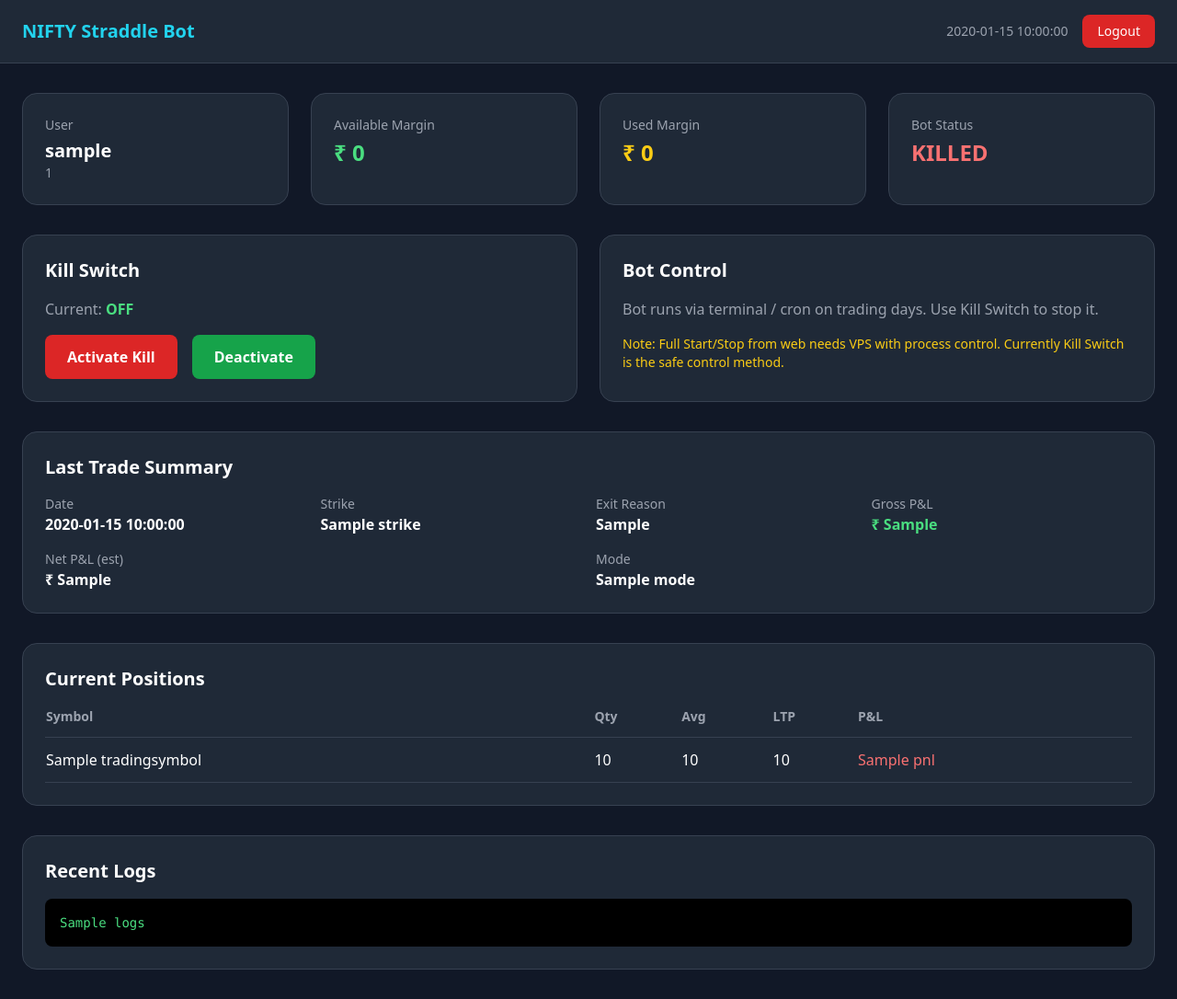
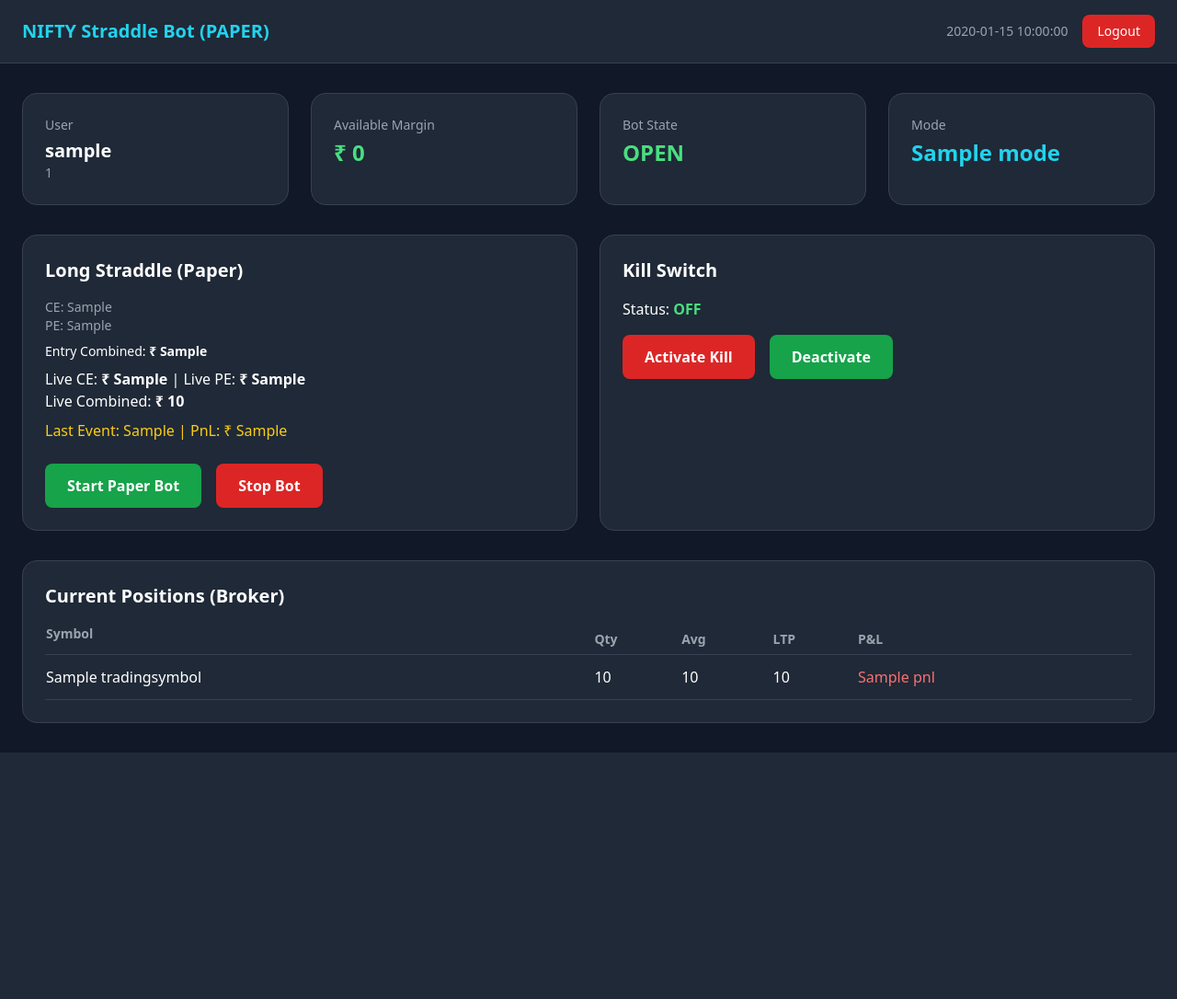
Before and after one commit to Darshanva/nifty-straddle-bot, a FastAPI app: template app/templates/dashboard.html in a window 1280 px wide. Shown: the whole page at 92% size. After the commit the page ends 818 px from the top, so only its background shows below. Run offline with FastAPI, Linux system fonts and the light colour scheme; the template is opened without the code that fills it: most values are stand-ins (such as "Sample title", 1, 10 or a date in 2020); some libraries are stand-ins or nearby versions.

Commit message:
Paper mode with live prices and ATM selection

```diff
--- a/app/main.py
+++ b/app/main.py
@@ -1,24 +1,20 @@
-from fastapi import FastAPI, Request, Form, HTTPException
-from fastapi.responses import RedirectResponse, HTMLResponse, JSONResponse
+from fastapi import FastAPI, Request, Form
+from fastapi.responses import RedirectResponse, HTMLResponse
 from fastapi.templating import Jinja2Templates
 from starlette.middleware.sessions import SessionMiddleware
 from pathlib import Path
-import os
-import json
-import subprocess
-from datetime import datetime
+from datetime import datetime, date
 from zoneinfo import ZoneInfo
 from kiteconnect import KiteConnect
+from app.bot_manager import bot_manager
+import math
 
 BASE_DIR = Path(__file__).resolve().parent.parent
 TEMPLATES_DIR = Path(__file__).resolve().parent / "templates"
-LOG_DIR = BASE_DIR / "logs"
-STATE_DIR = BASE_DIR / "state"
 KILL_FILE = BASE_DIR / "KILL_SWITCH"
 
 app = FastAPI(title="NIFTY Straddle Bot")
-app.add_middleware(SessionMiddleware, secret_key="nifty-straddle-secret-key-change-this-in-production-98765")
-
+app.add_middleware(SessionMiddleware, secret_key="nifty-straddle-secret-key-98765")
 templates = Jinja2Templates(directory=str(TEMPLATES_DIR))
 IST = ZoneInfo("Asia/Kolkata")
 
@@ -33,47 +29,50 @@
     return kite
 
 
-def get_latest_summary():
-    if not LOG_DIR.exists():
-        return None
-    files = sorted(LOG_DIR.glob("summary_*.json"), reverse=True)
-    if not files:
-        return None
-    try:
-        with open(files[0], encoding="utf-8") as f:
-            return json.load(f)
-    except:
-        return None
+def get_atm_straddle(kite):
+    """Fetch live Nifty spot and select ATM CE + PE"""
+    spot = kite.ltp(["NSE:NIFTY 50"])["NSE:NIFTY 50"]["last_price"]
+    step = 50
+    atm = int(math.floor(spot / step + 0.5) * step)
 
+    instruments = kite.instruments("NFO")
+    today = date.today()
 
-def get_latest_logs(n=80):
-    if not LOG_DIR.exists():
-        return "No logs yet."
-    files = sorted(LOG_DIR.glob("straddle_*.log"), reverse=True)
-    if not files:
-        return "No logs yet."
-    try:
-        content = files[0].read_text(encoding="utf-8")
-        lines = content.strip().splitlines()
-        return "\n".join(lines[-n:])
-    except:
-        return "Could not read logs."
+    # Filter Nifty options
+    options = [
+        i for i in instruments
+        if i["name"] == "NIFTY"
+        and i["segment"] == "NFO-OPT"
+        and i["instrument_type"] in ("CE", "PE")
+        and i["expiry"] >= today
+    ]
 
+    # Nearest expiry
+    expiries = sorted(set(i["expiry"] for i in options))
+    if not expiries:
+        raise Exception("No expiry found")
+    expiry = expiries[0]
 
-def get_bot_status():
-    if KILL_FILE.exists():
-        return "KILLED", "Kill switch is active"
-    if not STATE_DIR.exists():
-        return "IDLE", "No state found"
-    states = sorted(STATE_DIR.glob("state_*.json"), reverse=True)
-    if not states:
-        return "IDLE", "No state found"
-    try:
-        with open(states[0]) as f:
-            data = json.load(f)
-        return data.get("status", "IDLE"), data
-    except:
-        return "IDLE", {}
+    ce = next((i for i in options if i["strike"] == atm and i["expiry"] == expiry and i["instrument_type"] == "CE"), None)
+    pe = next((i for i in options if i["strike"] == atm and i["expiry"] == expiry and i["instrument_type"] == "PE"), None)
+
+    if not ce or not pe:
+        raise Exception(f"ATM {atm} CE/PE not found")
+
+    # Live LTP
+    quotes = kite.ltp([f"NFO:{ce['tradingsymbol']}", f"NFO:{pe['tradingsymbol']}"])
+    ce_ltp = quotes[f"NFO:{ce['tradingsymbol']}"]["last_price"]
+    pe_ltp = quotes[f"NFO:{pe['tradingsymbol']}"]["last_price"]
+
+    return {
+        "spot": spot,
+        "atm": atm,
+        "expiry": str(expiry),
+        "ce": ce,
+        "pe": pe,
+        "ce_ltp": ce_ltp,
+        "pe_ltp": pe_ltp,
+    }
 
 
 @app.get("/", response_class=HTMLResponse)
@@ -115,17 +114,33 @@
     kite = get_kite(request)
     if not kite:
         return RedirectResponse("/")
+
     try:
         profile = kite.profile()
         margins = kite.margins()
         positions = kite.positions().get("net", [])
     except Exception as e:
-        return HTMLResponse(f"<h2>Token expired or error: {e}</h2><a href='/logout'>Login again</a>")
+        return HTMLResponse(f"<h2>Token expired: {e}</h2><a href='/logout'>Login again</a>")
 
     equity = margins.get("equity", {})
-    status, state_data = get_bot_status()
-    summary = get_latest_summary()
-    logs = get_latest_logs()
+    bot = bot_manager.get_status()
+
+    # Live price update if bot is running
+    live_ce = None
+    live_pe = None
+    event = None
+    if bot_manager.running and bot_manager.ce_symbol and bot_manager.pe_symbol:
+        try:
+            quotes = kite.ltp([
+                f"NFO:{bot_manager.ce_symbol}",
+                f"NFO:{bot_manager.pe_symbol}"
+            ])
+            live_ce = quotes[f"NFO:{bot_manager.ce_symbol}"]["last_price"]
+            live_pe = quotes[f"NFO:{bot_manager.pe_symbol}"]["last_price"]
+            event = bot_manager.on_prices(live_ce, live_pe)
+            bot = bot_manager.get_status()  # refresh after tick
+        except:
+            pass
 
     return templates.TemplateResponse(
         request=request,
@@ -134,18 +149,48 @@
             "profile": profile,
             "equity": equity,
             "positions": positions,
-            "bot_status": status,
-            "summary": summary,
-            "logs": logs,
+            "bot": bot,
+            "live_ce": live_ce,
+            "live_pe": live_pe,
+            "event": event,
             "kill_active": KILL_FILE.exists(),
             "now": datetime.now(IST).strftime("%Y-%m-%d %H:%M:%S IST")
         }
     )
 
 
+@app.post("/bot/start")
+async def start_bot(request: Request):
+    kite = get_kite(request)
+    if not kite:
+        return RedirectResponse("/")
+
+    try:
+        data = get_atm_straddle(kite)
+        bot_manager.start_paper(
+            ce_symbol=data["ce"]["tradingsymbol"],
+            pe_symbol=data["pe"]["tradingsymbol"],
+            ce_token=data["ce"]["instrument_token"],
+            pe_token=data["pe"]["instrument_token"],
+            ce_price=data["ce_ltp"],
+            pe_price=data["pe_ltp"]
+        )
+    except Exception as e:
+        return HTMLResponse(f"<h2>Could not start: {e}</h2><a href='/dashboard'>Back</a>")
+
+    return RedirectResponse("/dashboard", status_code=303)
+
+
+@app.post("/bot/stop")
+async def stop_bot(request: Request):
+    bot_manager.stop()
+    return RedirectResponse("/dashboard", status_code=303)
+
+
 @app.post("/kill/activate")
 async def activate_kill(request: Request):
     KILL_FILE.touch()
+    bot_manager.stop()
     return RedirectResponse("/dashboard", status_code=303)
 
 
@@ -160,8 +205,3 @@
 async def logout(request: Request):
     request.session.clear()
     return RedirectResponse("/")
-
-
-if __name__ == "__main__":
-    import uvicorn
-    uvicorn.run("app.main:app", host="0.0.0.0", port=8000, reload=True)
--- a/app/templates/dashboard.html
+++ b/app/templates/dashboard.html
@@ -5,12 +5,11 @@
     <meta name="viewport" content="width=device-width, initial-scale=1.0">
     <title>Dashboard - NIFTY Straddle Bot</title>
     <script src="https://cdn.tailwindcss.com"></script>
-    <meta http-equiv="refresh" content="30">
+    <meta http-equiv="refresh" content="10">
 </head>
 <body class="bg-gray-900 text-white min-h-screen">
-
 <nav class="bg-gray-800 border-b border-gray-700 px-6 py-4 flex justify-between items-center">
-    <div class="text-xl font-bold text-cyan-400">NIFTY Straddle Bot</div>
+    <div class="text-xl font-bold text-cyan-400">NIFTY Straddle Bot (PAPER)</div>
     <div class="flex items-center gap-4">
         <span class="text-sm text-gray-400">{{ now }}</span>
         <a href="/logout" class="bg-red-600 hover:bg-red-700 px-4 py-2 rounded-lg text-sm">Logout</a>
@@ -31,22 +30,50 @@
             <p class="text-2xl font-bold text-green-400">₹ {{ "{:,.0f}".format(equity.net or 0) }}</p>
         </div>
         <div class="bg-gray-800 rounded-2xl p-6 border border-gray-700">
-            <h3 class="text-gray-400 text-sm mb-1">Used Margin</h3>
-            <p class="text-2xl font-bold text-yellow-400">₹ {{ "{:,.0f}".format(equity.utilised.debits if equity.utilised else 0) }}</p>
+            <h3 class="text-gray-400 text-sm mb-1">Bot State</h3>
+            <p class="text-2xl font-bold {% if bot.state == 'OPEN' %}text-green-400{% elif bot.state == 'CLOSED' %}text-red-400{% else %}text-yellow-400{% endif %}">
+                {{ bot.state }}
+            </p>
         </div>
         <div class="bg-gray-800 rounded-2xl p-6 border border-gray-700">
-            <h3 class="text-gray-400 text-sm mb-1">Bot Status</h3>
-            <p class="text-2xl font-bold {% if bot_status == 'KILLED' %}text-red-400{% elif bot_status == 'IDLE' %}text-yellow-400{% else %}text-green-400{% endif %}">
-                {{ bot_status }}
-            </p>
+            <h3 class="text-gray-400 text-sm mb-1">Mode</h3>
+            <p class="text-2xl font-bold text-cyan-400">{{ bot.mode }}</p>
         </div>
     </div>
 
-    <!-- Kill Switch + Bot Control -->
+    <!-- Live Prices + Control -->
     <div class="grid grid-cols-1 md:grid-cols-2 gap-6">
         <div class="bg-gray-800 rounded-2xl p-6 border border-gray-700">
+            <h2 class="text-xl font-bold mb-4">Long Straddle (Paper)</h2>
+
+            {% if bot.ce_symbol %}
+            <p class="text-sm text-gray-400">CE: {{ bot.ce_symbol }}</p>
+            <p class="text-sm text-gray-400 mb-2">PE: {{ bot.pe_symbol }}</p>
+            <p class="text-sm">Entry Combined: <b>₹ {{ bot.entry_combined }}</b></p>
+            {% endif %}
+
+            {% if live_ce and live_pe %}
+            <p class="mt-2">Live CE: <b>₹ {{ live_ce }}</b> | Live PE: <b>₹ {{ live_pe }}</b></p>
+            <p>Live Combined: <b>₹ {{ live_ce + live_pe }}</b></p>
+            {% endif %}
+
+            {% if bot.last_event %}
+            <p class="mt-2 text-yellow-400">Last Event: {{ bot.last_event }} | PnL: ₹ {{ bot.last_pnl }}</p>
+            {% endif %}
+
+            <div class="flex gap-4 mt-6">
+                <form method="post" action="/bot/start">
+                    <button type="submit" class="bg-green-600 hover:bg-green-700 px-6 py-3 rounded-lg font-semibold">Start Paper Bot</button>
+                </form>
+                <form method="post" action="/bot/stop">
+                    <button type="submit" class="bg-red-600 hover:bg-red-700 px-6 py-3 rounded-lg font-semibold">Stop Bot</button>
+                </form>
+            </div>
+        </div>
+
+        <div class="bg-gray-800 rounded-2xl p-6 border border-gray-700">
             <h2 class="text-xl font-bold mb-4">Kill Switch</h2>
-            <p class="text-gray-400 mb-4">Current: <span class="font-bold {% if kill_active %}text-red-400{% else %}text-green-400{% endif %}">{{ "ACTIVE" if kill_active else "OFF" }}</span></p>
+            <p class="mb-4">Status: <span class="{% if kill_active %}text-red-400{% else %}text-green-400{% endif %} font-bold">{{ "ACTIVE" if kill_active else "OFF" }}</span></p>
             <div class="flex gap-4">
                 <form method="post" action="/kill/activate">
                     <button type="submit" class="bg-red-600 hover:bg-red-700 px-6 py-3 rounded-lg font-semibold">Activate Kill</button>
@@ -56,47 +83,15 @@
                 </form>
             </div>
         </div>
-
-        <div class="bg-gray-800 rounded-2xl p-6 border border-gray-700">
-            <h2 class="text-xl font-bold mb-4">Bot Control</h2>
-            <p class="text-gray-400 mb-4">Bot runs via terminal / cron on trading days. Use Kill Switch to stop it.</p>
-            <p class="text-sm text-yellow-400">Note: Full Start/Stop from web needs VPS with process control. Currently Kill Switch is the safe control method.</p>
-        </div>
-    </div>
-
-    <!-- Last Trade Summary -->
-    <div class="bg-gray-800 rounded-2xl p-6 border border-gray-700">
-        <h2 class="text-xl font-bold mb-4">Last Trade Summary</h2>
-        {% if summary %}
-        <div class="grid grid-cols-2 md:grid-cols-4 gap-4 mb-4">
-            <div><p class="text-gray-400 text-sm">Date</p><p class="font-bold">{{ summary.date }}</p></div>
-            <div><p class="text-gray-400 text-sm">Strike</p><p class="font-bold">{{ summary.strike }}</p></div>
-            <div><p class="text-gray-400 text-sm">Exit Reason</p><p class="font-bold">{{ summary.exit_reason }}</p></div>
-            <div><p class="text-gray-400 text-sm">Gross P&L</p><p class="font-bold text-green-400">₹ {{ summary.gross_pnl }}</p></div>
-        </div>
-        <div class="grid grid-cols-2 gap-4">
-            <div><p class="text-gray-400 text-sm">Net P&L (est)</p><p class="font-bold">₹ {{ summary.net_pnl_estimate }}</p></div>
-            <div><p class="text-gray-400 text-sm">Mode</p><p class="font-bold">{{ summary.mode }}</p></div>
-        </div>
-        {% else %}
-        <p class="text-gray-400">No trade summary available yet.</p>
-        {% endif %}
     </div>
 
     <!-- Positions -->
     <div class="bg-gray-800 rounded-2xl p-6 border border-gray-700">
-        <h2 class="text-xl font-bold mb-4">Current Positions</h2>
+        <h2 class="text-xl font-bold mb-4">Current Positions (Broker)</h2>
         {% if positions %}
-        <div class="overflow-x-auto">
         <table class="w-full text-left">
             <thead class="text-gray-400 text-sm border-b border-gray-700">
-                    <tr>
-                        <th class="pb-3">Symbol</th>
-                        <th class="pb-3">Qty</th>
-                        <th class="pb-3">Avg</th>
-                        <th class="pb-3">LTP</th>
-                        <th class="pb-3">P&L</th>
-                    </tr>
+                <tr><th class="pb-3">Symbol</th><th>Qty</th><th>Avg</th><th>LTP</th><th>P&L</th></tr>
             </thead>
             <tbody>
                 {% for p in positions %}
@@ -110,18 +105,11 @@
                 {% endfor %}
             </tbody>
         </table>
-        </div>
         {% else %}
         <p class="text-gray-400">No open positions</p>
         {% endif %}
     </div>
 
-    <!-- Logs -->
-    <div class="bg-gray-800 rounded-2xl p-6 border border-gray-700">
-        <h2 class="text-xl font-bold mb-4">Recent Logs</h2>
-        <pre class="bg-black text-green-400 p-4 rounded-lg text-sm overflow-x-auto max-h-96 overflow-y-auto">{{ logs }}</pre>
-    </div>
-
 </div>
 </body>
 </html>
```
Also changed, not shown: app/bot_manager.py (added, +93 -0 lines). Lines whose indentation alone changed are shown as unchanged.
